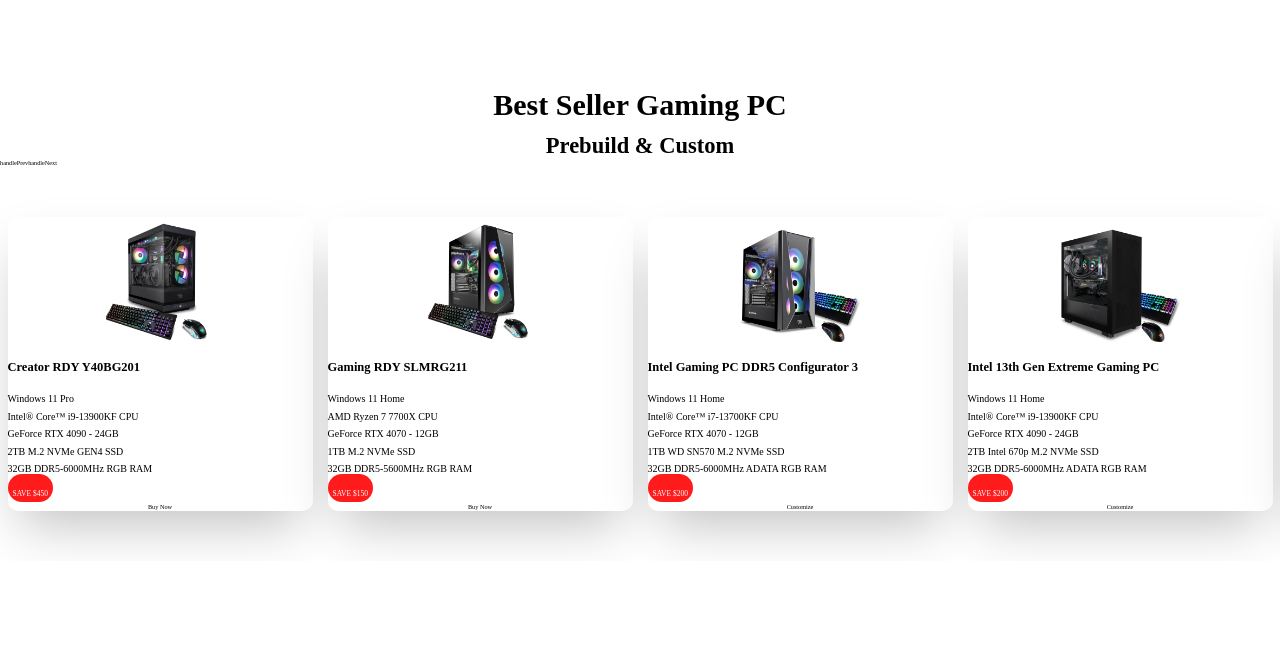
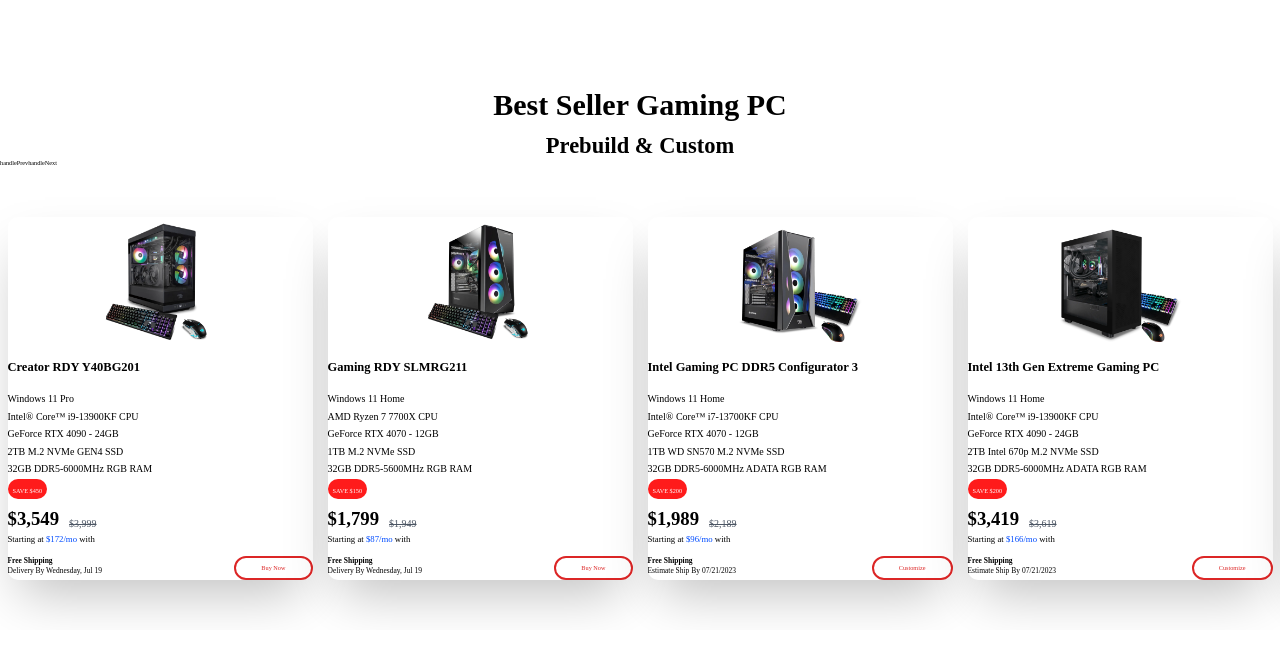
Before and after one commit to ooospooky/iBUYPOWER, a Next.js app: page / in a window 1280 px wide. Shown: the top 654 px of the page. Built offline with nearby package versions, Linux system fonts and the light colour scheme.

Commit message:
basic card bottom section  done

```diff
--- a/src/app/components/Card.tsx
+++ b/src/app/components/Card.tsx
@@ -23,13 +23,24 @@ export const Card: React.FC<CardProps> = ({ product }) => {
           </div>
         </div>
       </section>
-      <section className="flex flex-col ">
+      <section className="flex flex-col mt-2 ">
         <div>
-          <div className='w-fit p-2 rounded-[20px]  bg-[#FF1B1B] pt-5 '>
-            <p className='text-white text-xs font-light'>SAVE ${save}</p>
+          <div className='w-fit p-2 rounded-[20px]  bg-[#FF1B1B]  '>
+            <p className='text-white text-s font-light'>SAVE ${save}</p>
           </div>
+          <div className='mt-3 flex flex-row gap-4'>
+            <p className='text-3xl font-bold self-end'>${DiscountedPrice}</p>
+            <p className='text-base font-normal self-end line-through  tracking-normal text-gray-600'>${OriginalPrice}</p>
+          </div>
+          <p className='text-sm tracking-normal mt-1'>Starting at <span className='text-[#004CFF]'>${affiram}</span> with</p>
         </div>
-        <button>{type === 'prebuilt' ? 'Buy Now' : 'Customize'}</button>
+        <div className='mt-5 flex flex-row justify-between'>
+          <div className='flex flex-col'>
+            <span className="text-xs font-bold">Free Shipping</span>
+            <span className="overflow-hidden text-ellipsis whitespace-nowrap text-xs">{shipping}</span>
+          </div>
+          <div className='rounded-[30px] px-10 py-[0.5rem] border-2 border-red-600   text-red-600'>{type === 'prebuilt' ? 'Buy Now' : 'Customize'}</div>
+        </div>
       </section>
     </div>
   )
```
